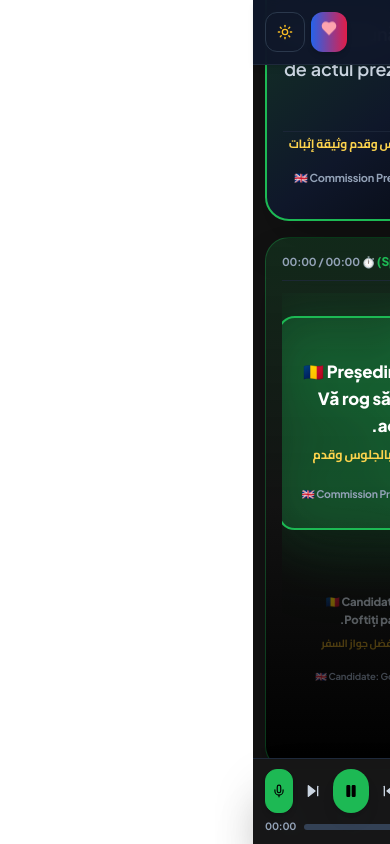
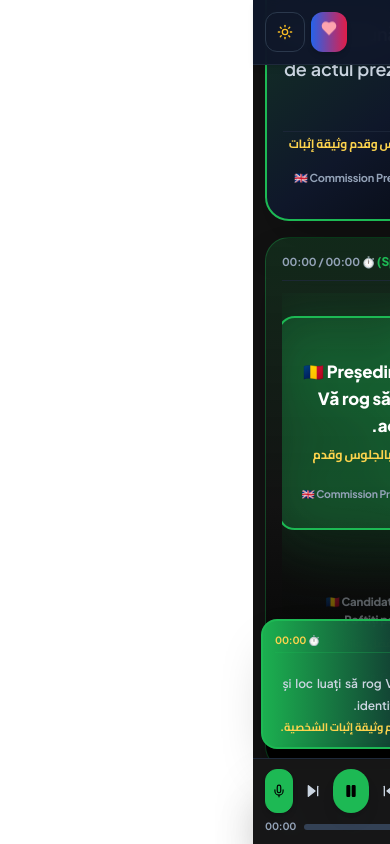
Before and after one commit to mahmoud-mohasseb/romaniancitizenship, a Next.js app: page /records in a window 390 px wide. Both pictures are taken after a click on the button "تشغيل التسجيل 🟢". Shown: the part 725-1569 px from the top of the page. Built offline with nearby package versions, Linux system fonts and the light colour scheme.

Commit message:
feat: add sticky floating mobile AI transcript card directly above bottom player bar when playing audio on mobile

```diff
--- a/src/app/records/page.js
+++ b/src/app/records/page.js
@@ -24,7 +24,8 @@ import {
   ListMusic,
   Clock,
   Download,
-  List
+  List,
+  X
 } from 'lucide-react';
 import recordsData from '../../data/audio_records_transcripts.json';
 import Navbar from '../../components/Navbar';
@@ -237,7 +238,7 @@ function RecordsContent() {
   });
 
   return (
-    <div className="min-h-screen pb-44 sm:pb-36 bg-[#121212] text-white flex flex-col font-latin selection:bg-[#1DB954] selection:text-black">
+    <div className="min-h-screen pb-48 sm:pb-36 bg-[#121212] text-white flex flex-col font-latin selection:bg-[#1DB954] selection:text-black">
       <Navbar />
 
       {/* Hidden HTML5 Audio Element */}
@@ -648,6 +649,35 @@ function RecordsContent() {
 
       </main>
 
+      {/* FLOATING MOBILE STICKY AI LIVE TRANSCRIPT CARD (STAYS ON SCREEN WHILE AUDIO IS PLAYING ON MOBILE) */}
+      {isPlaying && activeLine && (
+        <div className="sm:hidden fixed bottom-[95px] left-2 right-2 z-40 bg-gradient-to-r from-[#1DB954]/95 via-slate-900/95 to-black/95 border-2 border-[#1DB954] backdrop-blur-xl text-white rounded-2xl p-3 shadow-2xl space-y-1">
+          <div className="flex items-center justify-between border-b border-[#1DB954]/30 pb-1 text-[10px]">
+            <span className="font-black text-[#1DB954] flex items-center gap-1">
+              <Sparkles className="w-3.5 h-3.5 text-[#1DB954] animate-spin-slow shrink-0" />
+              <span>نتائج التفريغ الصوتي المباشر (Whisper AI):</span>
+            </span>
+            <span className="font-bold text-amber-300">⏱️ {formatTime(currentTime)}</span>
+          </div>
+
+          {/* Live Romanian Sentence with Active Word Highlighting */}
+          <div className="text-xs font-black font-latin leading-snug text-white">
+            🇹🇩 <WordByWordText
+              text={activeLine.ro}
+              lineTime={activeLine.time}
+              nextLineTime={nextLine ? nextLine.time : activeLine.time + 10}
+              currentTime={currentTime}
+              isActive={isPlaying}
+            />
+          </div>
+
+          {/* Live Arabic Translation */}
+          <p className="text-[11px] font-bold text-amber-300 truncate">
+            🇸🇦 {activeLine.ar}
+          </p>
+        </div>
+      )}
+
       {/* SPOTIFY STICKY BOTTOM PLAYER BAR - FULLY RESPONSIVE FOR MOBILE */}
       <div className="fixed bottom-0 left-0 right-0 z-50 bg-[#181818]/95 backdrop-blur-md border-t border-slate-800 px-3 py-2.5 shadow-2xl">
         <div className="max-w-5xl mx-auto space-y-1.5">
```
